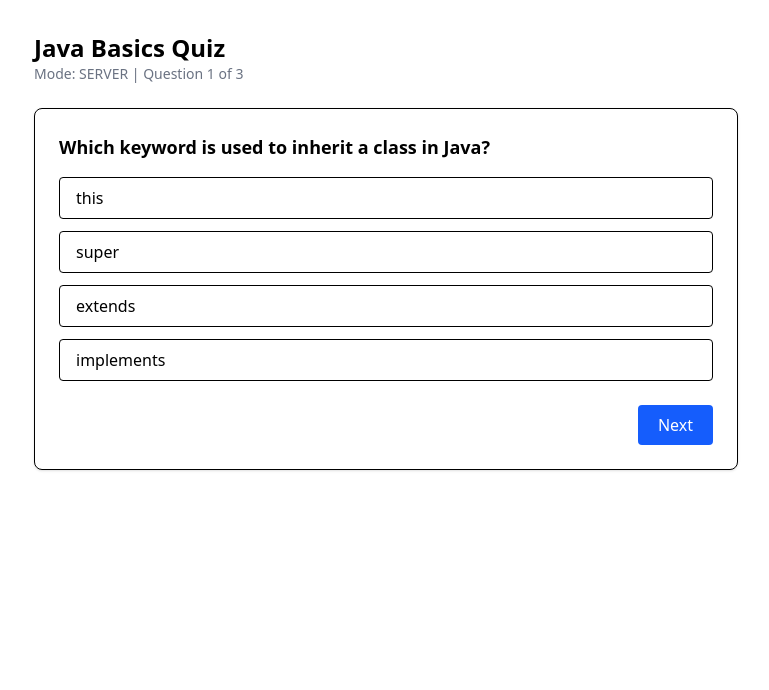
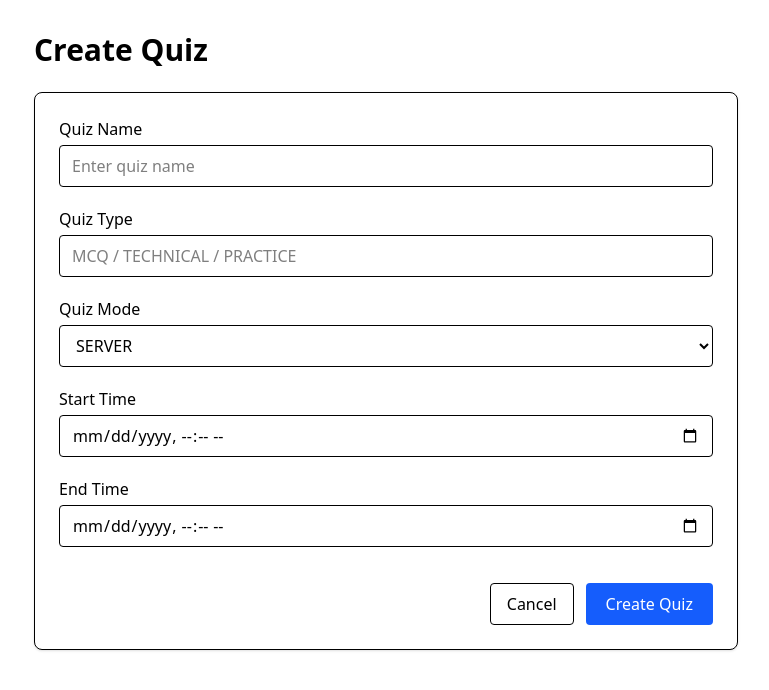
Before and after one commit to kachaparth/QuizIt, a React (Vite) app in the folder frontend/: page / in a window 1280 px wide. Shown: the top 690 px of the page, without its empty margins (254-1023 px from the left). Built offline with nearby package versions, Linux system fonts and the light colour scheme.

Commit message:
checking git from vs

```diff
--- a/frontend/src/main.jsx
+++ b/frontend/src/main.jsx
@@ -8,6 +8,8 @@ import RunQuiz from './RunQuiz.jsx'
 
 createRoot(document.getElementById('root')).render(
   <StrictMode>
-    <RunQuiz />
+    <CreateQuiz />
+
+
   </StrictMode>,
 )
```
